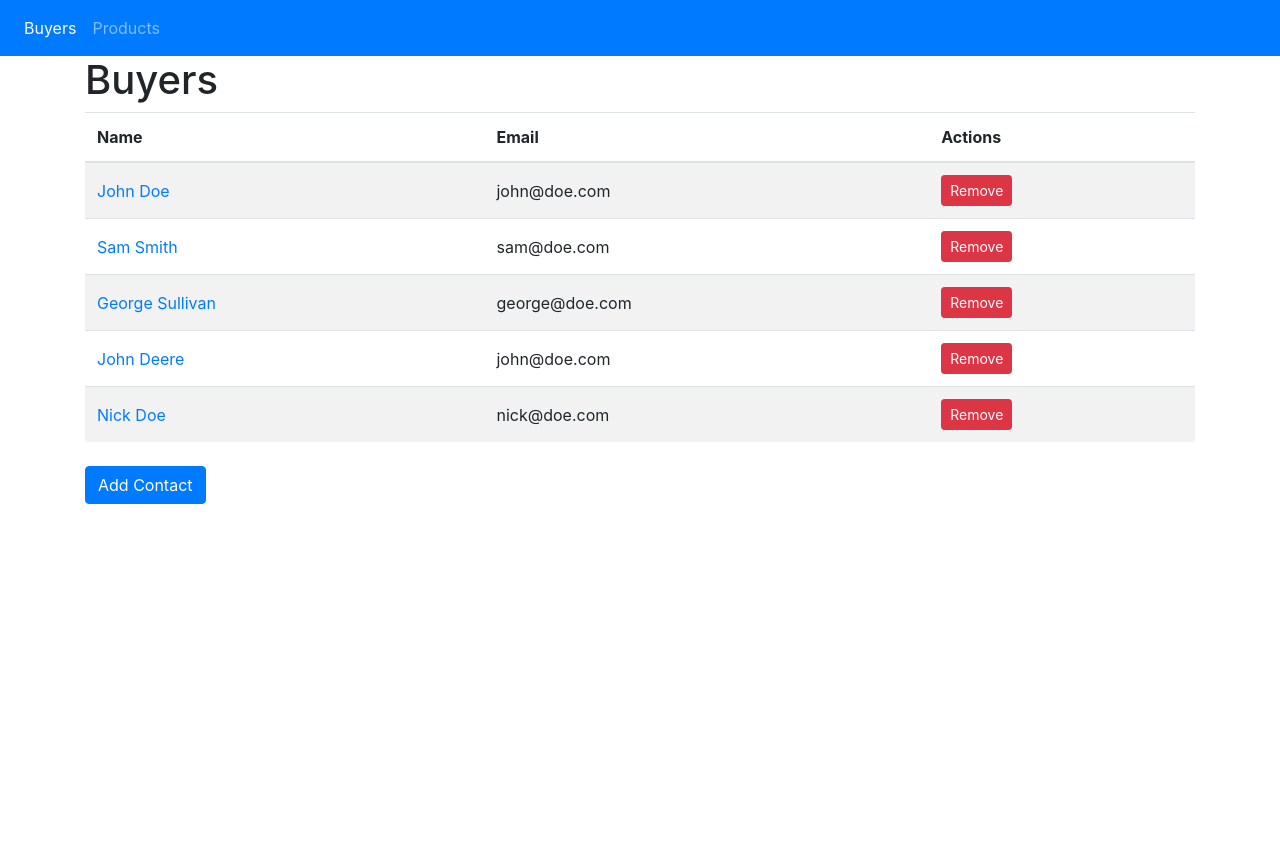
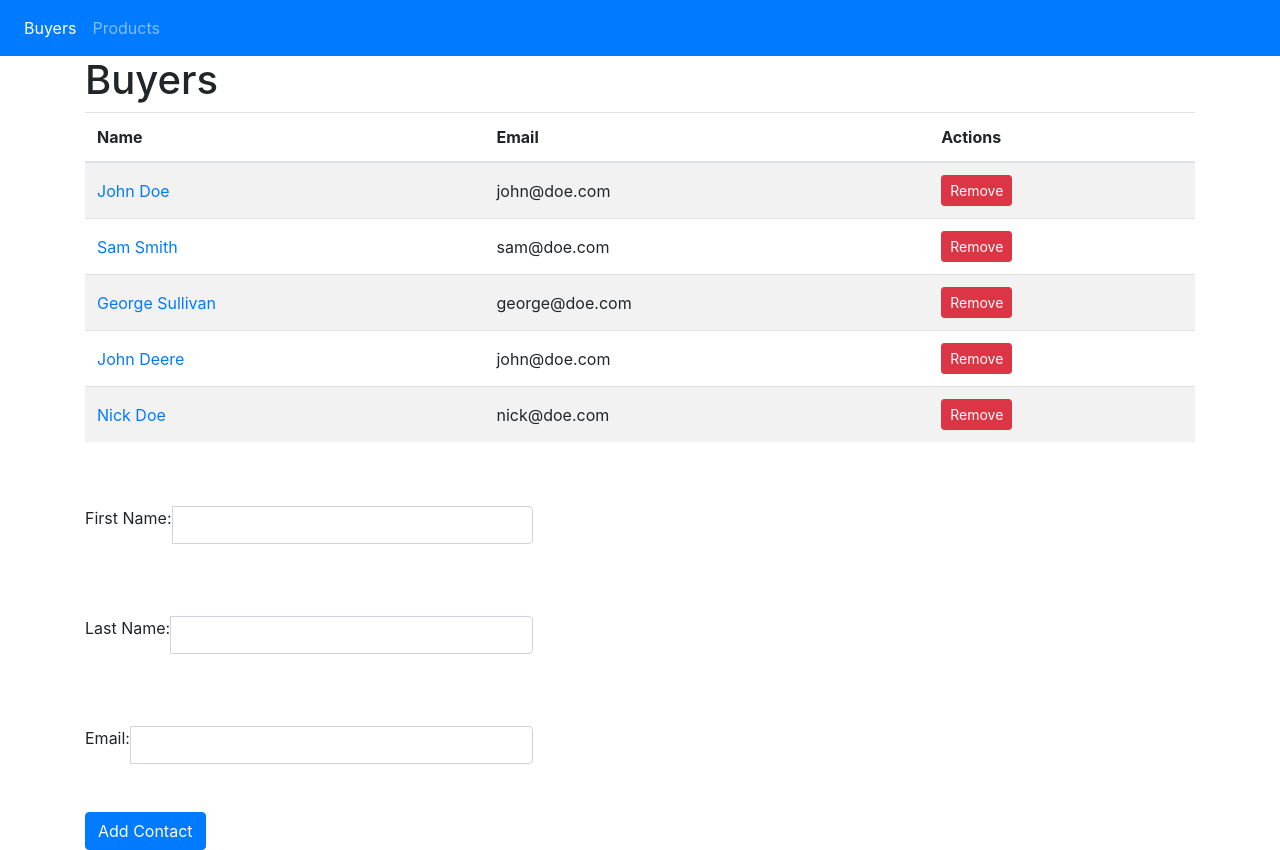
Before and after one commit to racko92/angular_2_web_shop, an Angular app: page /buyers in a window 1280 px wide. Before the commit the page ends 800 px from the top, so only its background shows below. Built offline with nearby package versions, Linux system fonts and the light colour scheme.

Commit message:
Zadatak 3: Dodata metoda addBuyer

```diff
--- a/src/app/components/buyers/buyer.ts
+++ b/src/app/components/buyers/buyer.ts
@@ -2,13 +2,13 @@ import { Product } from '../products/product';
 
 export class Buyer{
 
-    id: number;
+    id;
     firstName: string;
     lastName: string;
     email: string;
     products: Product;
 
-    constructor(id: number, firstName: string, lastName: string, email: string, products?: Product){
+    constructor(id, firstName: string, lastName: string, email: string, products?: Product){
 
         this.id = id;
         this.firstName = firstName;
--- a/src/app/components/buyers/buyers.component.html
+++ b/src/app/components/buyers/buyers.component.html
@@ -21,8 +21,24 @@
   </tbody>
 </table>
 
-<div class="input-group col-md-5 pl-0 my-lg-4 my-2">
-  <button type="button" class="btn btn-primary" (click)="addContact()">Add Contact</button>
+<div>
+<br>
+    <div class="input-group col-md-5 pl-0 my-lg-4 my-2">
+        <span class="input-group-addon">First Name: </span>
+        <input [(ngModel)]="newBuyer.firstName" type="text" class="form-control"/>
+    </div>
+    <br>
+    <div class="input-group col-md-5 pl-0 my-lg-4 my-2">
+        <span class="input-group-addon">Last Name: </span>
+        <input [(ngModel)]="newBuyer.lastName" type="text" class="form-control"/>
+    </div>
+    <br>
+    <div class="input-group col-md-5 pl-0 my-lg-4 my-2">
+        <span class="input-group-addon">Email: </span>
+        <input [(ngModel)]="newBuyer.email" type="text" class="form-control"/>
+    </div>
+    <br>
+  <button type="button" class="btn btn-primary" (click)="addBuyer()">Add Contact</button>
 </div>
 
 <router-outlet></router-outlet>
--- a/src/app/components/buyers/buyers.component.ts
+++ b/src/app/components/buyers/buyers.component.ts
@@ -1,6 +1,7 @@
 import { Component } from '@angular/core';
 import { Buyer } from './buyer';
 import { BuyersService } from '../../shared/services/buyers-service.service';
+
 @Component({
   selector: 'app-buyers',
   templateUrl: './buyers.component.html',
@@ -8,8 +9,10 @@ import { BuyersService } from '../../shared/services/buyers-service.service';
 export class BuyersComponent {
 
   private buyers: any[];
+  newBuyer: Buyer = new Buyer('','','','');
 
-  constructor(buyersService: BuyersService) {
+
+  constructor(private buyersService: BuyersService) {
     this.buyers = buyersService.getBuyers();
   }
 
@@ -17,4 +20,9 @@ export class BuyersComponent {
     const index = this.buyers.indexOf(buyer);
     this.buyers.splice(index, 1);
   }
+  addBuyer(){
+    this.buyersService.addBuyer(this.newBuyer);
+    this.newBuyer = new Buyer('','','','');
+
+  }
 }
--- a/src/app/shared/services/buyers-service.service.ts
+++ b/src/app/shared/services/buyers-service.service.ts
@@ -4,6 +4,8 @@ import { Buyer } from '../../components/buyers/buyer';
 
 @Injectable()
 export class BuyersService {
+
+  private newBuyer: Buyer = new Buyer('','','','');
 
   private buyers = [
     new Buyer(1, 'John', 'Doe', 'john@doe.com'),
@@ -18,5 +20,7 @@ export class BuyersService {
   public getBuyers() {
     return this.buyers;
   }
-
+  public addBuyer(newBuyer){
+    this.buyers.push(newBuyer);
+  }
 }
```
